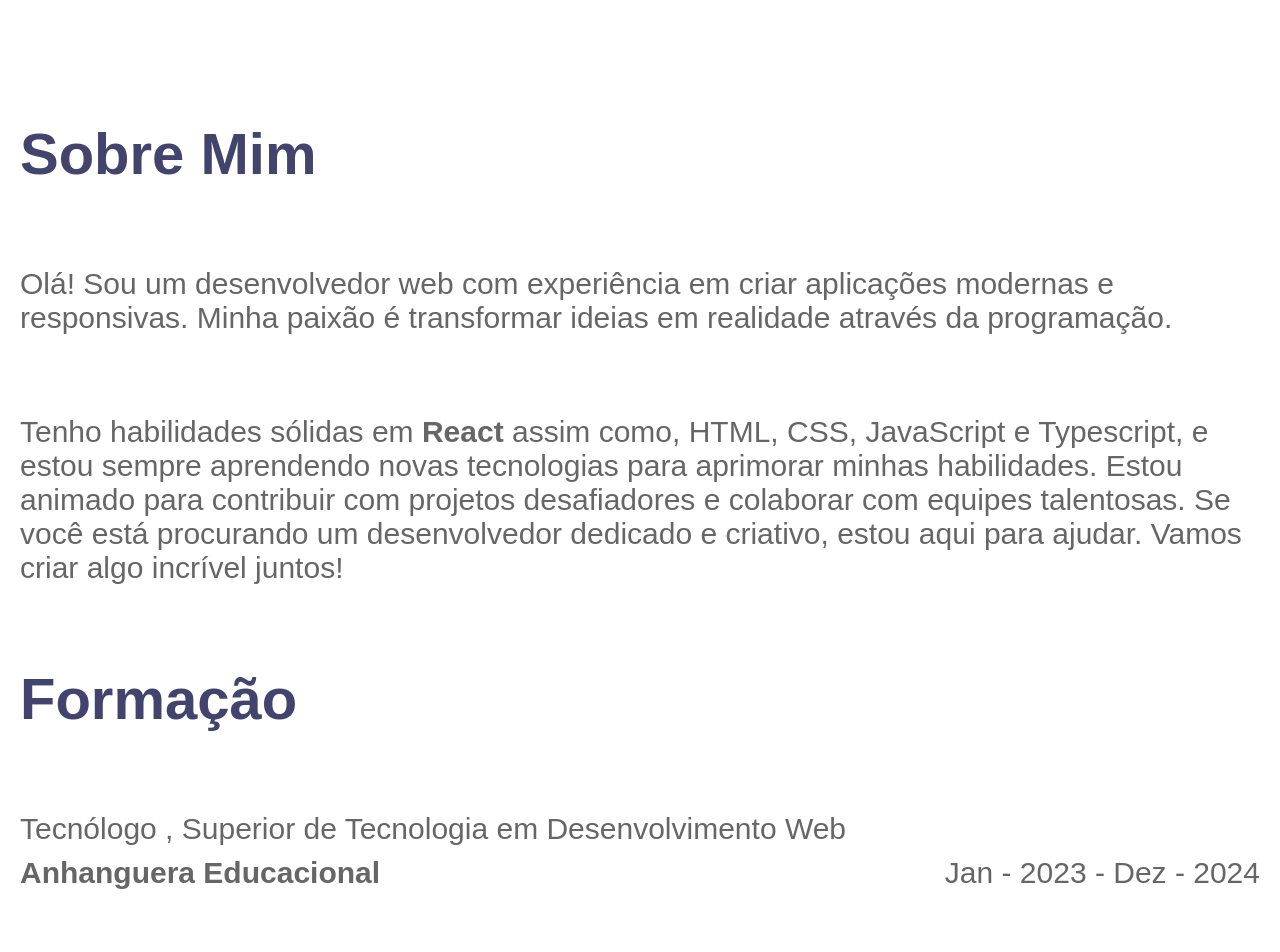
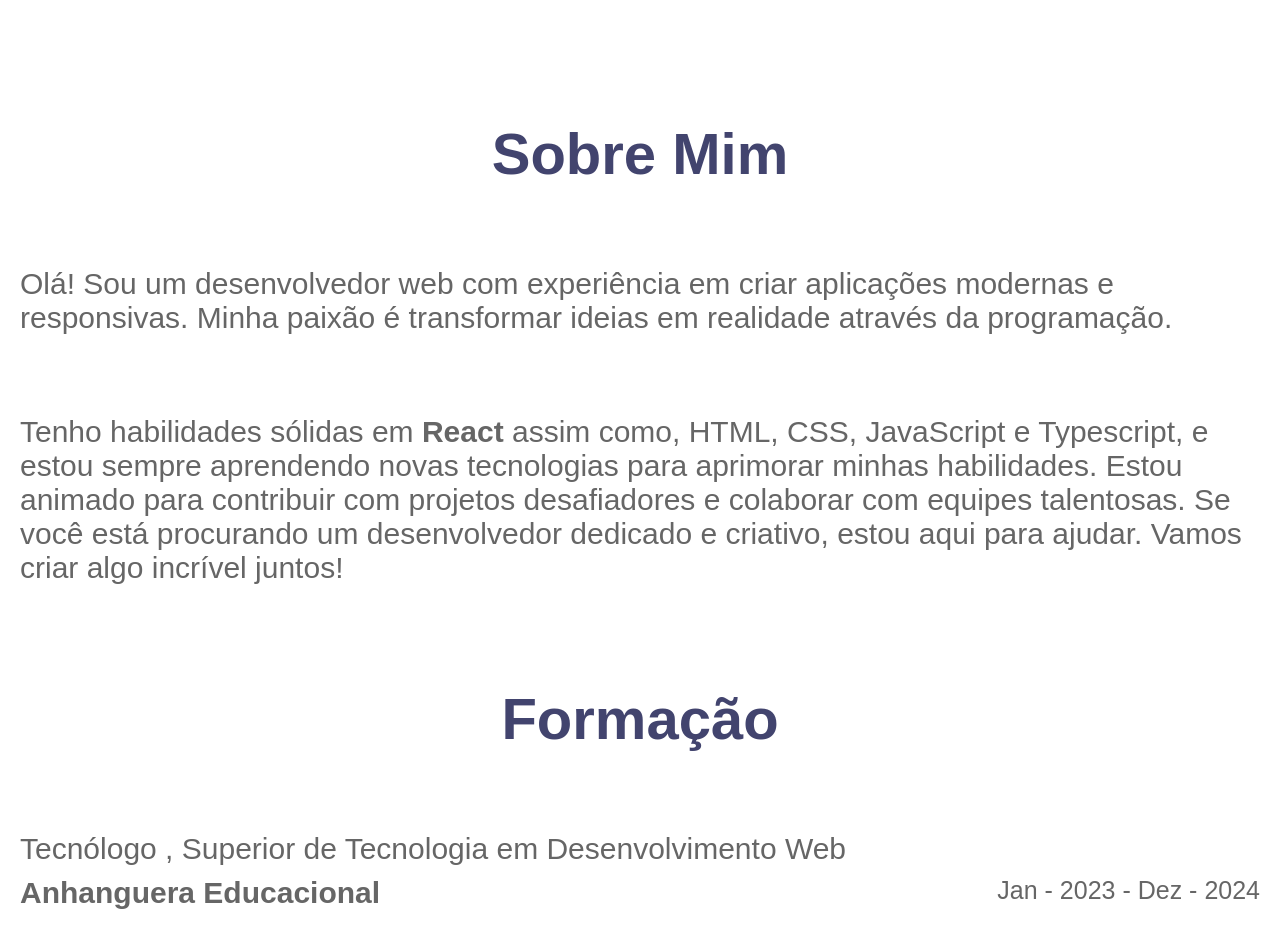
Before and after one commit to guiestrela/portfolioWebDev, a React (Vite) app: page /SobreMin in a window 1280 px wide. Shown: the part 220-1172 px from the top of the page. Built offline with nearby package versions, Linux system fonts and the light colour scheme.

Commit message:
style(AboutMe): improve component style
- Centered text alignment
- Adjusted padding
- Font size and weight tweaks

```diff
--- a/src/assets/components/AboutMe/index.tsx
+++ b/src/assets/components/AboutMe/index.tsx
@@ -21,7 +21,7 @@ function AboutMe() {
                             fontfamily="Roboto"
                             fontsize="58px"
                             fontweight="700"
-                            textalign="start"
+                            textalign="center"
                             color="#42446e">
                             Sobre Mim
                         </Title>
@@ -48,14 +48,15 @@ function AboutMe() {
                         </Texto>
 
                         <DivContainerText
-                        flexdirection="column"
-                        paddingTotal="80px 0px">
+                            flexdirection="column"
+                            paddingTotal="100px 0px">
                             <Title
                                 fontfamily="Roboto"
                                 fontsize="58px"
                                 fontweight="700"
-                                textalign="start"
+                                textalign="center"
                                 color="#42446e"
+
                                 >
                                 Formação
                             </Title>
@@ -83,8 +84,8 @@ function AboutMe() {
                             </Texto>
                             <Texto
                                 fontfamily="Roboto"
-                                fontsize="30px"
-                                fontweight="400"
+                                fontsize="25px"
+                                fontweight="300"
                                 textalign="start"
                                 color="#666666"
                                 paddingtop="10px"
```
